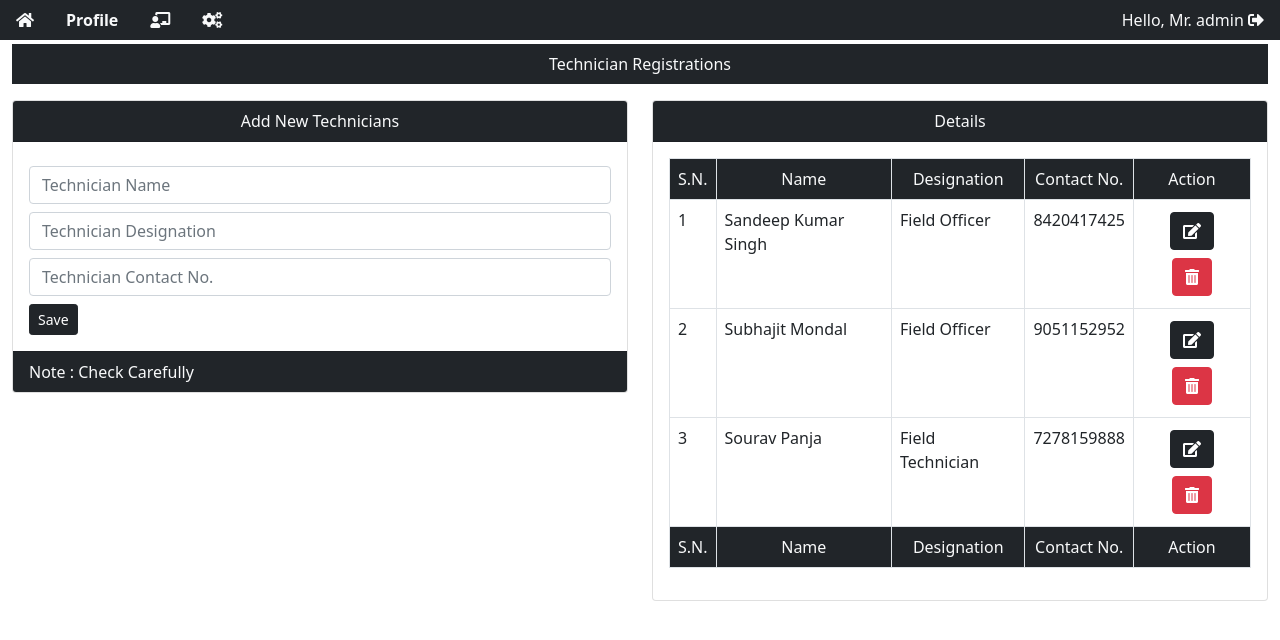
After one commit to souravpanja0306/service, a Django app: page /profile/technician_reg/ in a window 1280 px wide. The commit adds this page. Shown: the top 640 px of the page. Run offline with Django 3.2, Linux system fonts and the light colour scheme; a user stored in the database is signed in; data comes from the database, SQL or seed files in the repository; both versions use the stored data as it was after the commit.

Commit message:
Mini Changes

```diff
--- a/project/app/urls.py
+++ b/project/app/urls.py
@@ -8,18 +8,26 @@ urlpatterns = [
     path('logout', views.logoutuser, name="logout"),
     path('registration', views.registration, name="registration"),
 
+# Custormer Registrations........................................
     path('customer', views.customer, name="customer"),
-    path('payment/<int:id>', views.payment, name="paymentPage"),
 
-    path('pdata', views.pdata, name="pdata"),
-    path('details', views.details, name="details"),
-    path('service', views.service, name="service"),
     path('technician/<int:id>', views.technicianPage, name="technicianPage"),
+
+
+    path('customer/details', views.details, name="details"),
     path('details/<int:id>', views.iddetails, name="iddetails"),
 
+    path('payment/<int:id>', views.payment, name="paymentPage"),
+    path('payment_data', views.payment_data, name="payment_data"),
+    path('customer/service', views.service, name="service"),
+
+# Under Profile Section........................................
     path('profile/', views.profile, name="profile"),
+    path('profile/technician_reg/', views.techreg, name="technician_reg"),
+    path('<int:id>/', views.tech_del, name="tech_del"),
 
-    path('technician_reg/', views.techreg, name="technician_reg")
+
+    path('profile/parts_reg', views.partsreg, name='partsreg'),
 
 
 ]
--- a/project/app/views.py
+++ b/project/app/views.py
@@ -22,9 +22,8 @@ def home(request):
     tamt3 = (tamt - tamt2)
     return render(request, "home.html", {"tamt": tamt, "tamt2": tamt2, "tamt3": tamt3})
 
+
 # This The Login Page...........
-
-
 def loginPage(request):
     if request.user.is_authenticated:
         return redirect("/customer")
@@ -71,7 +70,6 @@ def customer(request):
             fm.save()
             messages.info(request, "Successfully Submit")
             return redirect("/")
-
         else:
             messages.info(request, "Something Went Wrong")
     return render(request, "customer.html")
@@ -83,11 +81,13 @@ def details(request):
     fmm = customerDetails.objects.all() #fmm is normal variable
     return render(request, "details.html", {"fmm": fmm})
 
+
 @login_required(login_url="/login")
 def iddetails(request, id):
     ghh = customerDetails.objects.get(pk=id)
     phh = paymentOnEmi.objects.filter(refNo=id)
     return render(request, "iddetails.html", {'ghh':ghh, 'phh':phh, 'id':id})
+
 
 # For Payment Page................................................
 @login_required(login_url="/login")
@@ -104,7 +104,7 @@ def payment(request, id):
 
 # Payment Data Page.................................................
 @login_required(login_url="/login")
-def pdata(request):
+def payment_data(request):
     pdd = paymentOnEmi.objects.all()
     return render(request, "pdata.html", {"pdd":pdd})
 
@@ -117,11 +117,11 @@ def logoutuser(request):
     return redirect("/login")
 
 
-
 # For Service Requirement...........................
 @login_required(login_url="/login")
 def service(request):
     dtt = customerDetails.objects.all()
+    # print(dtt)
     return render(request, "service.html",{"dtt":dtt})
 
 
@@ -136,11 +136,34 @@ def technicianPage(request, id):
             return redirect("/service")
     return render(request, "technician.html", {"id":id, "tc":tc})
 
+
+# Technician Registrations............................................................
+@login_required(login_url="/login")
 def techreg(request):
-    tech = techNameForm()
     if request.method == "POST":
         tech = techNameForm(request.POST)
         if tech.is_valid():
             tech.save()
+            return redirect("/profile/technician_reg")
+    else:
+        tech = techNameForm()
+        tva = techName.objects.all()
+    return render(request, "technician_reg.html",{"tva": tva})
+
+
+# Technician Delete............................................................
+@login_required(login_url="/login")
+def tech_del(request, id):
+    # if request.method == "POST":
+        tid = techName.objects.get(pk=id)
+        tid.delete()
+        return redirect("/profile/technician_reg")
+
+def partsreg(request):
+    pts = partsNameForm()
+    if request.method == "POST":
+        pts = partsNameForm(request.POST)
+        if pts.is_valid():
+            pts.save()
             return redirect("/profile")
-    return render(request, "techReg.html")
+    return render(request, "parts_reg.html")
--- a/project/templates/profilebase.html
+++ b/project/templates/profilebase.html
@@ -1,54 +1,76 @@
-<!doctype html>
+<!DOCTYPE html>
 <html lang="en">
-
   <head>
     <!-- Required meta tags -->
-    <meta charset="utf-8">
-    <meta name="viewport" content="width=device-width, initial-scale=1">
+    <meta charset="utf-8" />
+    <meta name="viewport" content="width=device-width, initial-scale=1" />
 
     <!-- Bootstrap CSS -->
-    <link href="https://cdn.jsdelivr.net/npm/bootstrap@5.0.1/dist/css/bootstrap.min.css" rel="stylesheet"
-        integrity="sha384-+0n0xVW2eSR5OomGNYDnhzAbDsOXxcvSN1TPprVMTNDbiYZCxYbOOl7+AMvyTG2x" crossorigin="anonymous">
-    <link rel="stylesheet" href="https://cdnjs.cloudflare.com/ajax/libs/font-awesome/5.15.3/css/all.min.css" />
+    <link
+      href="https://cdn.jsdelivr.net/npm/bootstrap@5.0.1/dist/css/bootstrap.min.css"
+      rel="stylesheet"
+      integrity="sha384-+0n0xVW2eSR5OomGNYDnhzAbDsOXxcvSN1TPprVMTNDbiYZCxYbOOl7+AMvyTG2x"
+      crossorigin="anonymous"
+    />
+    <link
+      rel="stylesheet"
+      href="https://cdnjs.cloudflare.com/ajax/libs/font-awesome/5.15.3/css/all.min.css"
+    />
     <title>Service Book | Profile</title>
   </head>
 
   <body>
-    <nav class="navbar navbar-expand-lg navbar-dark bg-dark">
-        <div class="container-fluid">
-            <a class="nav-link text-light" href="/"><i class="fa fa-home" data-toggle="tooltip"
-                data-placement="bottom" title="Back To Home"></i></a>
-            <a class="navbar-brand" href="/profile">Profile</a>
-            <button class="navbar-toggler" type="button" data-bs-toggle="collapse" data-bs-target="#navbarNav"
-                aria-controls="navbarNav" aria-expanded="false" aria-label="Toggle navigation">
-                <span class="navbar-toggler-icon"></span>
-            </button>
-            <div class="collapse navbar-collapse" id="navbarNav">
-                <ul class="navbar-nav">
-                    <li class="nav-item">
-                        <a class="nav-link text-light" href="/technician_reg"><i class="fa fa-chalkboard-teacher"></i></a>
+    <ul class="nav bg-dark justify-content-between">
+      <div class="d-flex">
+        <li>
+          <a class="nav-link text-light" href="/"
+            ><i
+              class="fa fa-home"
+              data-toggle="tooltip"
+              data-placement="bottom"
+              title="Back To Home"
+            ></i
+          ></a>
+        </li>
+        <li>
+          <a class="nav-link text-light" href="/profile"
+            ><strong>Profile</strong></a
+          >
         </li>
         <li class="nav-item">
-                        <a class="nav-link text-light" href="#"><i class="fas fa-cogs"></i></a>
+          <a class="nav-link text-light" href="/profile/technician_reg"
+            ><i class="fa fa-chalkboard-teacher"></i
+          ></a>
         </li>
         <li class="nav-item">
-                        <a class="nav-link" href="#">Pricing</a>
+          <a class="nav-link text-light" href="/profile/parts_reg"
+            ><i class="fas fa-cogs"></i
+          ></a>
         </li>
-                    <li class="nav-item">
-                        <a class="nav-link" href="#">Disabled</a>
+      </div>
+      <div class="d-flex">
+        <li>
+          <a class="nav-link text-light" href="{% url 'logout' %}"
+            >Hello, Mr. {{request.user}}
+            <i
+              class="fas fa-sign-out-alt"
+              data-toggle="tooltip"
+              data-placement="bottom"
+              title="Logout"
+            ></i
+          ></a>
         </li>
+      </div>
     </ul>
-            </div>
-        </div>
-    </nav>
-    {% block main %}
-    {% endblock %}
+    {% block main %} {% endblock %}
     <!-- Optional JavaScript; choose one of the two! -->
 
     <!-- Option 1: Bootstrap Bundle with Popper -->
-    <script src="https://cdn.jsdelivr.net/npm/bootstrap@5.0.1/dist/js/bootstrap.bundle.min.js"
+    <script
+      src="https://cdn.jsdelivr.net/npm/bootstrap@5.0.1/dist/js/bootstrap.bundle.min.js"
       integrity="sha384-gtEjrD/SeCtmISkJkNUaaKMoLD0//ElJ19smozuHV6z3Iehds+3Ulb9Bn9Plx0x4"
-        crossorigin="anonymous"></script>
+      crossorigin="anonymous"
+    ></script>
 
     <!-- Option 2: Separate Popper and Bootstrap JS -->
     <!--
@@ -56,5 +78,4 @@
     <script src="https://cdn.jsdelivr.net/npm/bootstrap@5.0.1/dist/js/bootstrap.min.js" integrity="sha384-Atwg2Pkwv9vp0ygtn1JAojH0nYbwNJLPhwyoVbhoPwBhjQPR5VtM2+xf0Uwh9KtT" crossorigin="anonymous"></script>
     -->
   </body>
-
 </html>
--- a/project/templates/technician.html
+++ b/project/templates/technician.html
@@ -1,7 +1,7 @@
 {% include "base.html" %} {% block content %}
 <div class="container-fluid">
   <div class="bg-dark mt-1">
-    <p class="nav-link text-light text-center">Service History</p>
+    <p class="nav-link text-light text-center">Technician and Parts</p>
   </div>
 
   <div class="row">
--- /dev/null
+++ b/project/templates/technician_reg.html
@@ -0,0 +1,89 @@
+{% include "profilebase.html" %} {% block main %}
+<div class="container-fluid">
+  <div class="bg-dark mt-1">
+    <p class="nav-link text-light text-center">Technician Registrations</p>
+  </div>
+
+  <div class="row">
+    <div class="col-6">
+      <div class="card">
+        <div class="card-header bg-dark text-light text-center">
+          Add New Technicians
+        </div>
+        <div class="card-body">
+          <form action="" method="post">
+            {% csrf_token %}
+            <input
+              class="form-control mt-2"
+              type="text"
+              name="technicianName"
+              placeholder="Technician Name"
+              required
+            />
+            <input
+              class="form-control mt-2"
+              type="text"
+              name="disignation"
+              placeholder="Technician Designation"
+              required
+            />
+            <input
+              class="form-control mt-2"
+              type="number"
+              name="contactNo"
+              placeholder="Technician Contact No."
+              required
+            />
+            <button class="btn btn-dark btn-sm mt-2" type="submit">Save</button>
+          </form>
+        </div>
+        <div class="card-footer bg-dark text-light">Note : Check Carefully</div>
+      </div>
+    </div>
+    <div class="col-6">
+      <div class="card">
+        <div class="card-header bg-dark text-light text-center">Details</div>
+        <div class="card-body">
+          <table class="table table-bordered">
+            <thead class="bg-dark text-light text-center">
+              <tr>
+                <td>S.N.</td>
+                <td>Name</td>
+                <td>Designation</td>
+                <td>Contact No.</td>
+                <td>Action</td>
+              </tr>
+            </thead>
+            {% for tv in tva %}
+            <tbody>
+              <tr>
+                <td>{{forloop.counter}}</td>
+                <td>{{tv.technicianName}}</td>
+                <td>{{tv.disignation}}</td>
+                <td>{{tv.contactNo}}</td>
+                <td class="text-center">
+                  <a class="btn btn-dark m-1" href=""><i class="fas fa-edit"></i></a>
+                  <a class="btn btn-danger m-1" href="{% url 'tech_del' tv.id %}"><i class="fa fa-trash-alt"></i></a>
+                </td>
+              </tr>
+            </tbody>
+            {% endfor %}
+            <tfoot class="bg-dark text-light text-center">
+              <tr>
+                <td>S.N.</td>
+                <td>Name</td>
+                <td>Designation</td>
+                <td>Contact No.</td>
+                <td>Action</td>
+              </tr>
+            </tfoot>
+          </table>
+        </div>
+        <!-- <div class="card-footer bg-dark text-light">
+          Note : You Can Delete & Edit Data
+        </div> -->
+      </div>
+    </div>
+  </div>
+</div>
+{% endblock %}
```
Also changed, not shown: project/templates/base.html (+4 -4 lines), project/templates/parts_reg.html (added, +27 -0 lines), project/templates/profile.html (+2 -10 lines), project/templates/techReg.html (deleted, +0 -9 lines), project/db.sqlite3. Lines whose indentation alone changed are shown as unchanged.
